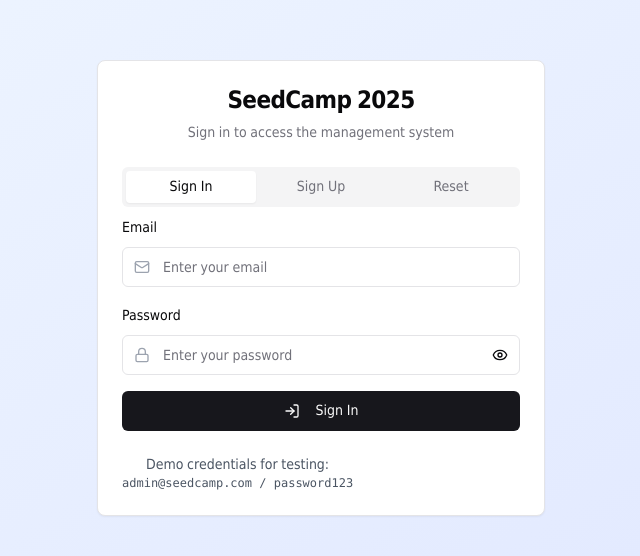
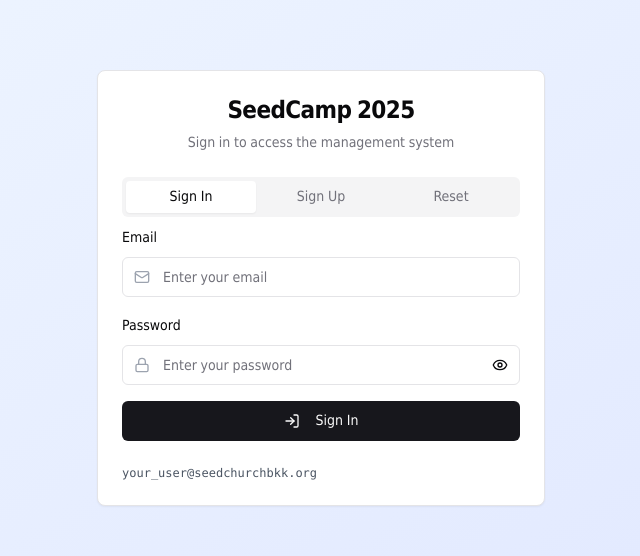
Before and after one commit to NantipatSoftEn/SeedCamp2025, a Next.js app: page /login in a window 1280 px wide. Shown: the part 112-668 px from the top of the page, without its empty margins (319-959 px from the left). Built offline with nearby package versions, Linux system fonts and the light colour scheme; no server answers.

Commit message:
fix(login): remove demo credentials
- Replaced demo credentials with placeholder.
- Improved login page security.

```diff
--- a/app/login/page.tsx
+++ b/app/login/page.tsx
@@ -281,8 +281,8 @@ export default function LoginPage() {
 
         <CardFooter className="text-center">
           <div className="text-sm text-gray-600">
-            <p>Demo credentials for testing:</p>
-            <p className="font-mono text-xs">admin@seedcamp.com / password123</p>
+            <p></p>
+            <p className="font-mono text-xs">your_user@seedchurchbkk.org</p>
           </div>
         </CardFooter>
       </Card>
```
